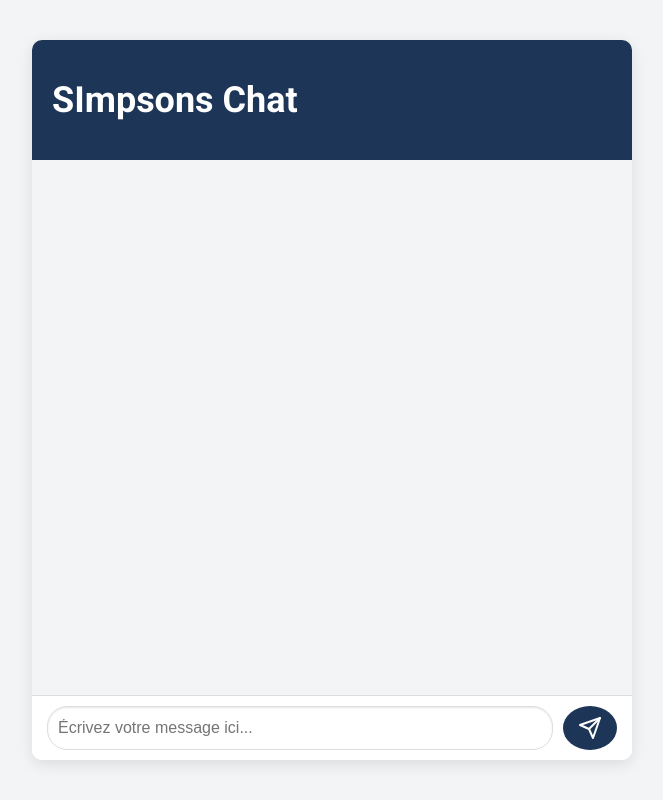
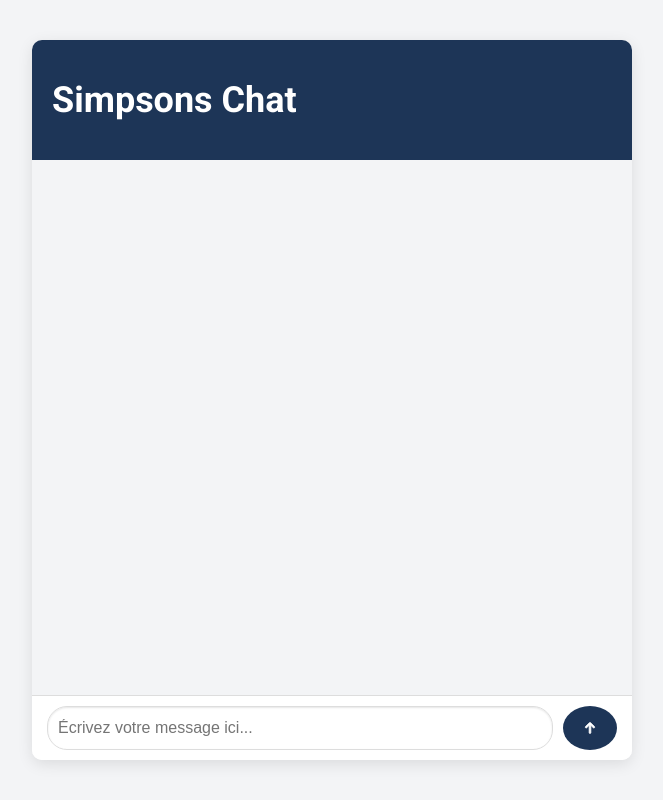
Before and after one commit to Mizmalik/GPT-NSI, a plain HTML site: page website/index.html in a window 1280 px wide. Shown: the whole page, without its empty margins (308-971 px from the left). Drawn offline with Linux system fonts and the light colour scheme.

Commit message:
Update index.html

```diff
--- a/website/index.html
+++ b/website/index.html
@@ -10,7 +10,7 @@
 <body>
     <div class="chat-app">
         <header class="chat-header">
-            <h1>SImpsons Chat</h1>
+            <h1>Simpsons Chat</h1>
             <!--
             <div class="language-selector">
                 <label for="language">Langue :</label>
@@ -29,7 +29,7 @@
                 placeholder="Écrivez votre message ici..."
                 autocomplete="off">
             <button id="send-button">
-                <svg xmlns="http://www.w3.org/2000/svg" width="24" height="24" viewBox="0 0 24 24" fill="none" stroke="currentColor" stroke-width="2" stroke-linecap="round" stroke-linejoin="round"><line x1="22" y1="2" x2="11" y2="13"></line><polygon points="22 2 15 22 11 13 2 9 22 2"></polygon></svg>
+                <svg width="24" height="24" viewBox="0 0 32 32" fill="none" xmlns="http://www.w3.org/2000/svg"><path fill-rule="evenodd" clip-rule="evenodd" d="M15.1918 8.90615C15.6381 8.45983 16.3618 8.45983 16.8081 8.90615L21.9509 14.049C22.3972 14.4953 22.3972 15.2189 21.9509 15.6652C21.5046 16.1116 20.781 16.1116 20.3347 15.6652L17.1428 12.4734V22.2857C17.1428 22.9169 16.6311 23.4286 15.9999 23.4286C15.3688 23.4286 14.8571 22.9169 14.8571 22.2857V12.4734L11.6652 15.6652C11.2189 16.1116 10.4953 16.1116 10.049 15.6652C9.60265 15.2189 9.60265 14.4953 10.049 14.049L15.1918 8.90615Z" fill="currentColor"></path></svg>
             </button>
         </footer>
     </div>
```
